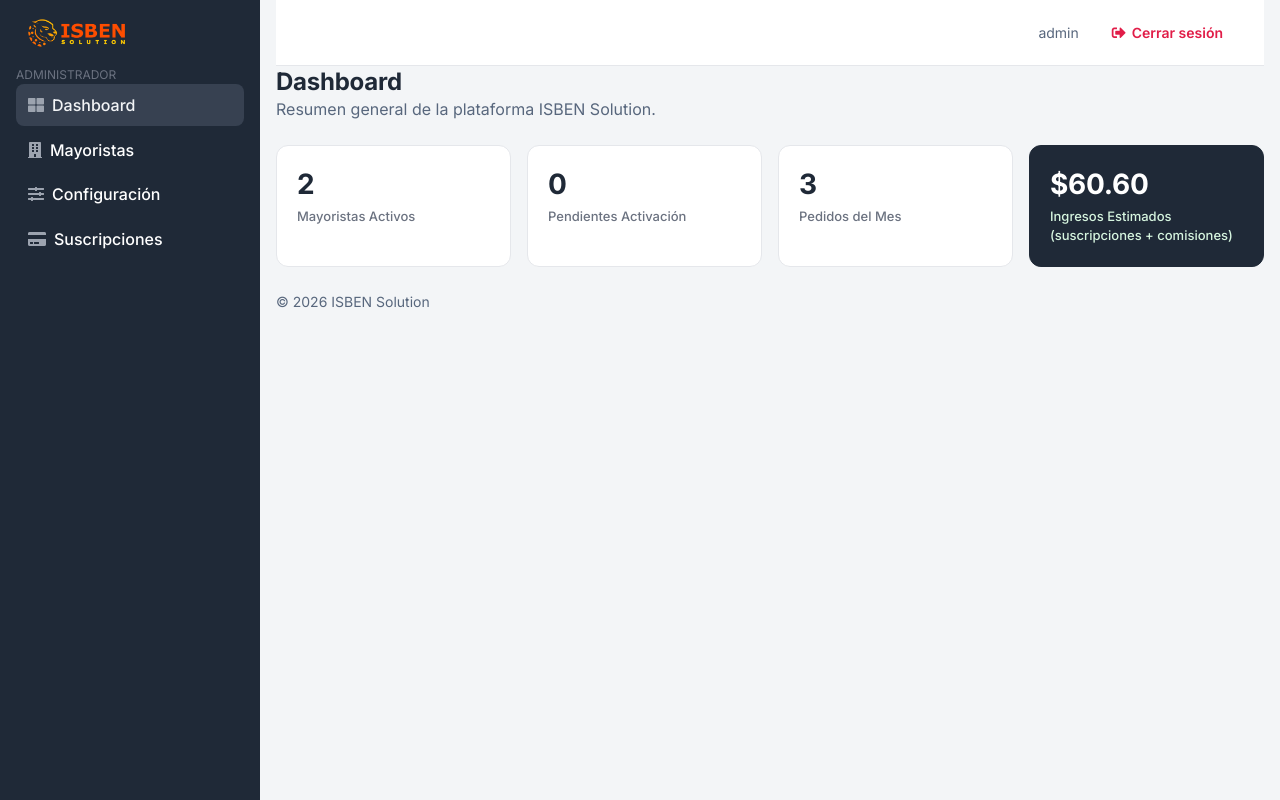
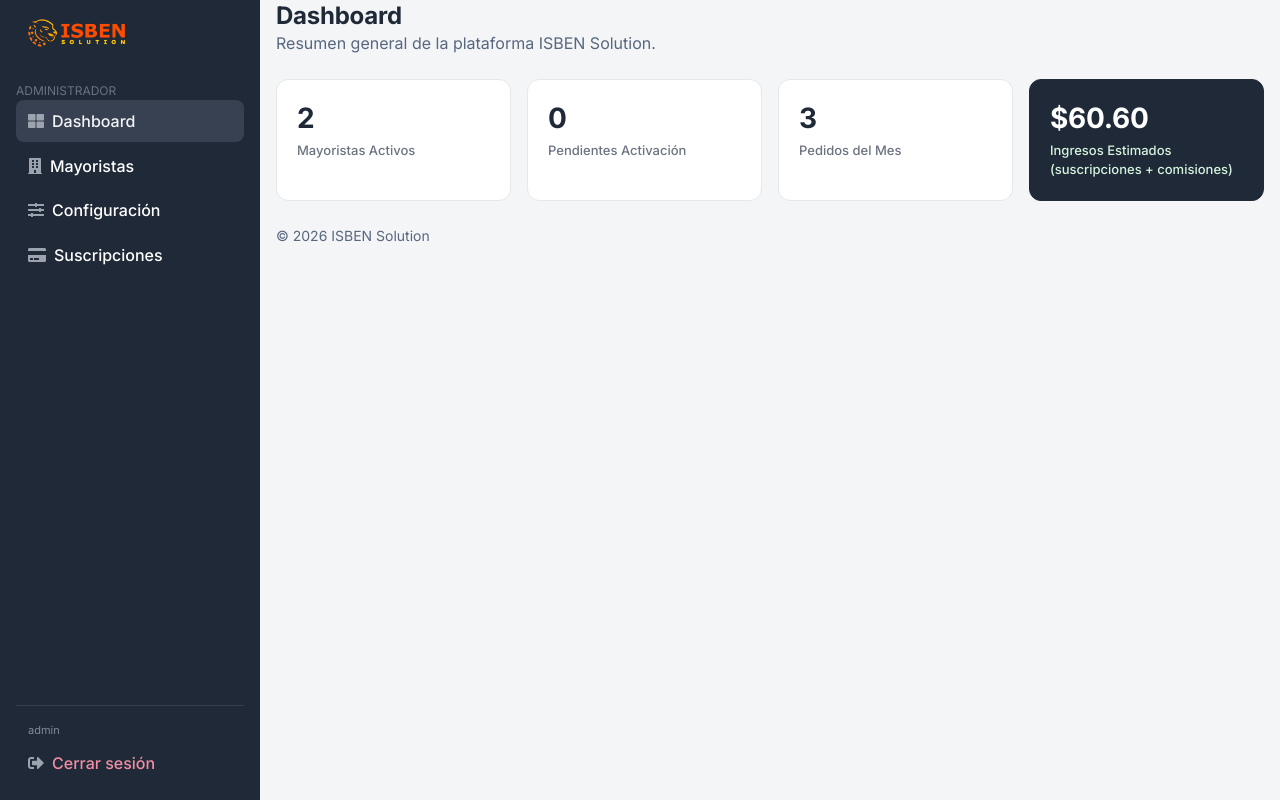
Before and after one commit to AnthonyJoelRY/RetoPrimerBimestreWeb, a Django app: page /admin-panel/dashboard/ in a window 1280 px wide. Run offline with Django 5.2, Linux system fonts and the light colour scheme; a user stored in the database is signed in; data comes from the database, SQL or seed files in the repository; both versions use the stored data as it was after the commit.

Commit message:
correccion de errores

```diff
--- a/ProyectoBimestralDjango/miProyectoDjango/appDjango/static/css/style.css
+++ b/ProyectoBimestralDjango/miProyectoDjango/appDjango/static/css/style.css
@@ -285,6 +285,42 @@ h1, h2, h3 {
   .d-lg-block {
     display: block !important;
   }
+}
+
+.mt-auto {
+  margin-top: auto !important;
+}
+
+/* Sidebar: stretch to full height and pin the user/logout block to the
+   bottom (mt-auto), so it's reachable on every page instead of living
+   in the old top navbar. */
+
+.sidebar-inner {
+  display: flex;
+  flex-direction: column;
+  min-height: 100%;
+}
+
+.sidebar-user {
+  border-top: 1px solid rgba(255, 255, 255, 0.1);
+  padding-bottom: 16px;
+}
+
+.sidebar-user-email {
+  font-size: 11px;
+  color: hsl(220 9% 55%);
+  padding: 0 12px;
+  margin-bottom: 4px;
+  word-break: break-all;
+}
+
+.sidebar-logout {
+  color: hsl(347 77% 75%) !important;
+}
+
+.sidebar-logout:hover {
+  color: #fff !important;
+  background-color: hsl(347 60% 32%);
 }
 
 /* Layout */
--- a/ProyectoBimestralDjango/miProyectoDjango/appDjango/templates/includes/navigation.html
+++ b/ProyectoBimestralDjango/miProyectoDjango/appDjango/templates/includes/navigation.html
@@ -1,16 +1,9 @@
-<nav class="navbar navbar-top navbar-expand border-bottom">
+<!-- Solo existe para el botón de abrir/cerrar el sidebar en móvil;
+     en escritorio (>=992px) queda oculta por completo (d-lg-none). -->
+<nav class="navbar navbar-top navbar-expand border-bottom d-lg-none">
   <div class="container-fluid px-0 d-flex align-items-center">
-    <button class="navbar-toggler d-lg-none me-3" type="button" data-bs-toggle="collapse" data-bs-target="#sidebarMenu" aria-controls="sidebarMenu" aria-label="Abrir menú">
+    <button class="navbar-toggler" type="button" data-bs-toggle="collapse" data-bs-target="#sidebarMenu" aria-controls="sidebarMenu" aria-label="Abrir menú">
       <span class="navbar-toggler-icon"></span>
     </button>
-
-    <div class="d-flex align-items-center ms-auto">
-      {% if user.is_authenticated %}
-        <span class="text-muted small me-3">{{ user.username }}</span>
-        <a href="{% url 'portal_logout' %}" class="btn btn-outline-danger btn-sm">
-          <i class="fas fa-sign-out-alt"></i> Cerrar sesión
-        </a>
-      {% endif %}
-    </div>
   </div>
 </nav>
--- a/ProyectoBimestralDjango/miProyectoDjango/appDjango/templates/includes/sidebar.html
+++ b/ProyectoBimestralDjango/miProyectoDjango/appDjango/templates/includes/sidebar.html
@@ -87,5 +87,14 @@
         </li>
       {% endif %}
     </ul>
+
+    <div class="sidebar-user mt-auto pt-3">
+      {% if user.is_authenticated %}
+        <div class="sidebar-user-email">{{ user.username }}</div>
+        <a href="{% url 'portal_logout' %}" class="nav-link sidebar-logout">
+          <span class="sidebar-icon"><i class="fas fa-sign-out-alt"></i></span>Cerrar sesión
+        </a>
+      {% endif %}
+    </div>
   </div>
 </nav>
```
Also changed, not shown: .claude/settings.json, ProyectoBimestralDjango/miProyectoDjango/db.sqlite3.
